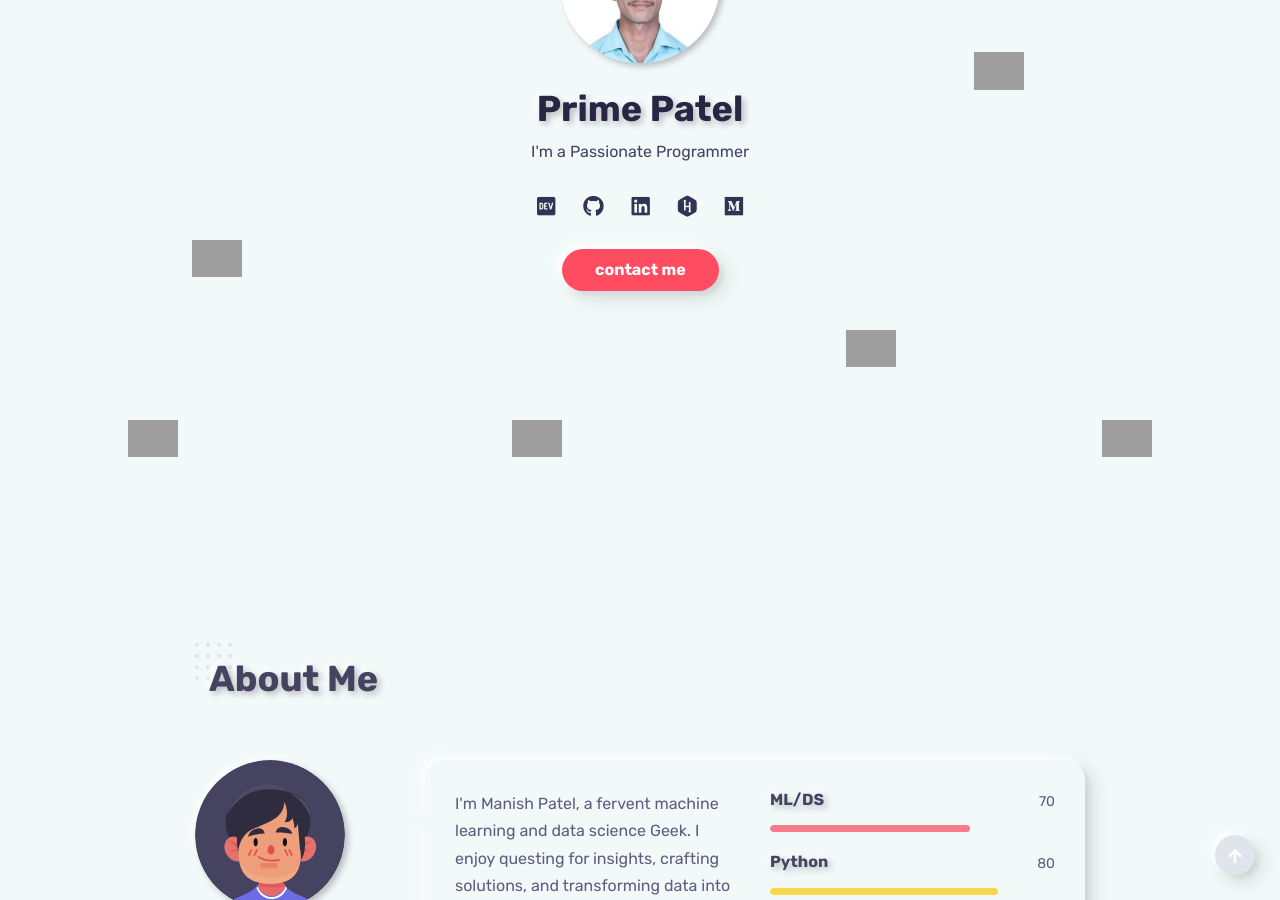
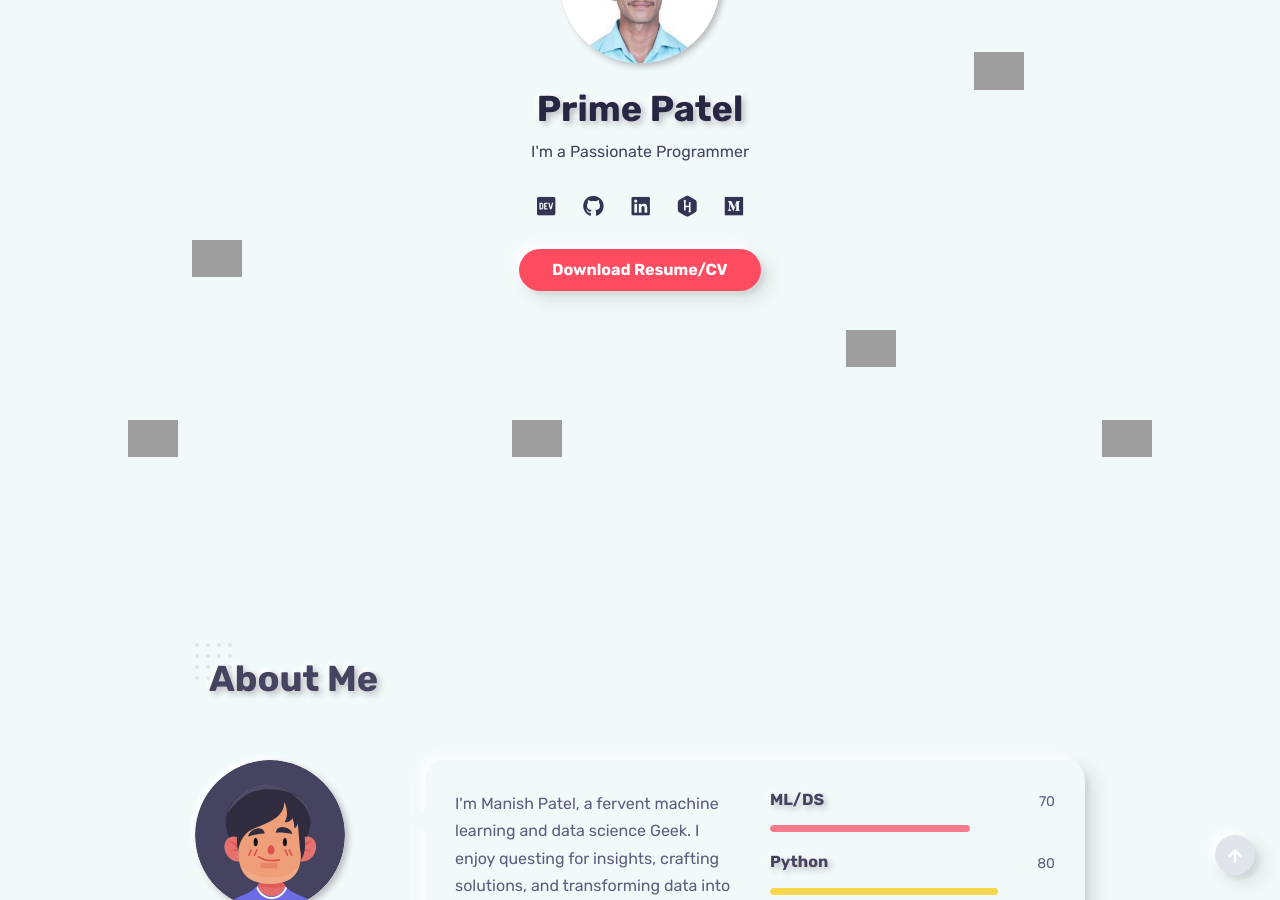
Before and after one commit to primepatel/primepatel.github.io, a Jekyll site: the page built from index.markdown, in a window 1280 px wide and 900 px high, scrolled down 353 px, cut to the strip 0-900 px from the top of the window. Built offline with Jekyll 4.4.1, drawn with Linux system fonts in a browser that asks for light colours; grey boxes are pictures that could not be loaded.

Commit message:
home section button changed

```diff
--- a/_data/homesection.yml
+++ b/_data/homesection.yml
@@ -110,5 +110,5 @@ parallax:
 
 btn:
   show: true
-  text: contact me
-  link: https://www.youtube.com/
+  text: Download Resume/CV
+  link: assets/resume.pdf
```
